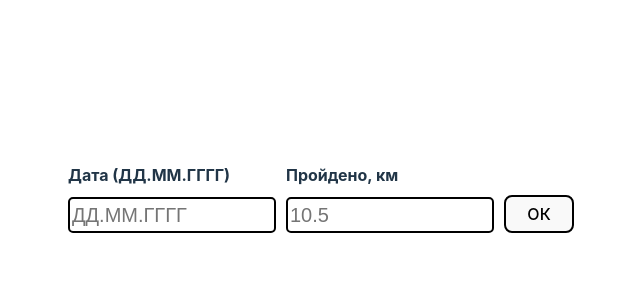
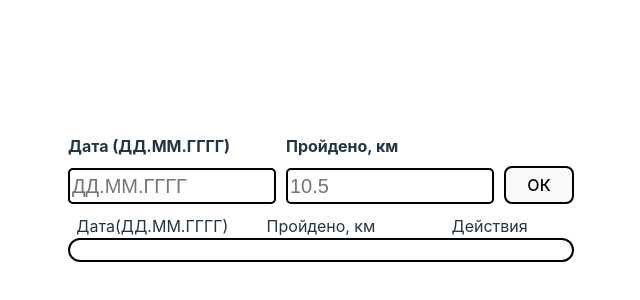
Before and after one commit to SemenPershin/react_forms_2, a React (Vite) app: page / in a window 1280 px wide. Shown: the part 202-502 px from the top of the page, without its empty margins (319-959 px from the left). Built offline with nearby package versions, Linux system fonts and the light colour scheme.

Commit message:
Выполнено ДЗ

```diff
--- /dev/null
+++ b/src/components/Board.module.css
@@ -0,0 +1,31 @@
+.board_nav {
+    display: flex;
+    margin-top: 10px;
+}
+
+.nav_item {
+    width: calc(100% / 3);
+}
+
+.board {
+    border: 2px solid black;
+    border-radius: 15px;
+}
+
+.board:empty {
+    height: 20px;
+}
+
+.boars_item {
+    display: flex;
+    justify-content: space-between;
+}
+
+.props_item {
+    width: calc(100% / 3);
+}
+
+.delet_button{
+    display: inline;
+    cursor: pointer;
+}
--- a/src/components/Board.tsx
+++ b/src/components/Board.tsx
@@ -1,15 +1,35 @@
-import { IFormData } from "./Form"
+import { IFormData } from "./Form";
+import classes from "./Board.module.css";
+import { ReactNode } from "react";
 
 interface IProps {
     item: Array<IFormData>
+    delete: (index: number) => void;
 }
 
-export function Board (props:IProps) {
+export function Board(props: IProps) {
 
-   console.log(props)
+    console.log(props)
+    const boardItems: Array<ReactNode> = props.item.map((element, index) => {
+        return (
+            <div className={classes["boars_item"]} key={index}>
+                <div className={classes["props_item"]}>{element.date}</div>
+                <div className={classes["props_item"]}>{element.distance}</div>
+                <div className={classes["props_item"]}>
+                    <div className={classes["delet_button"]} onClick={() => {props.delete(index)}}>X</div>
+                </div>
+            </div>
+        )
+    })
+
     return (
         <div>
-
+            <div className={classes["board_nav"]}>
+                <div className={classes["nav_item"]}>{"Дата(ДД.ММ.ГГГГ)"}</div>
+                <div className={classes["nav_item"]}>Пройдено, км</div>
+                <div className={classes["nav_item"]}>Действия</div>
+            </div>
+            <div className={classes["board"]}>{boardItems}</div>
         </div>
     )
 }
--- a/src/components/Form.tsx
+++ b/src/components/Form.tsx
@@ -18,7 +18,7 @@ export function Form() {
 
     const isValid = () => {
 
-        const dataVerify = /^([1-9]|1[0-9]|2[0-9]|3[0-1])\.(0[1-9]|1[0-2])\.\d{4}$/;
+        const dataVerify = /^(0[1-9]|1[0-9]|2[0-9]|3[0-1])\.(0[1-9]|1[0-2])\.\d{4}$/;
         const distanceVerify = /(^\d+$|^\d+.\d+$)/;
 
         if (!dataVerify.test(inputDate.current === null ? "Non Valid String" : inputDate.current.value)) {
@@ -39,6 +39,12 @@ export function Form() {
         else {
             inputDistance.current?.setCustomValidity("");
         }
+    }
+
+    function deleteItem (index:number) {
+        itemArr = formData;
+        itemArr.splice(index, 1);
+        setFormData([...itemArr])
     }
 
     const formSubmit = (event: React.FormEvent<HTMLFormElement>) => {
@@ -68,7 +74,7 @@ export function Form() {
             }
         }
 
-        let sortItemArr = itemArr.sort((a, b) => {
+        itemArr = itemArr.sort((a, b) => {
 
             if (new Date(a.date) > new Date(b.date)) {
                 return 1
@@ -83,9 +89,10 @@ export function Form() {
             inputDistance.current.value = "";
         }
 
-        setFormData([...sortItemArr])
+        setFormData([...itemArr])
 
     }
+
 
     return (<>
         <form className={classes["form"]} onSubmit={formSubmit}>
@@ -99,7 +106,7 @@ export function Form() {
             </div>
             <button className={classes["button"]} onClick={isValid}>ОК</button>
         </form>
-        <Board item={formData} />
+        <Board item={formData} delete = { deleteItem } />
     </>
     )
 }
```
